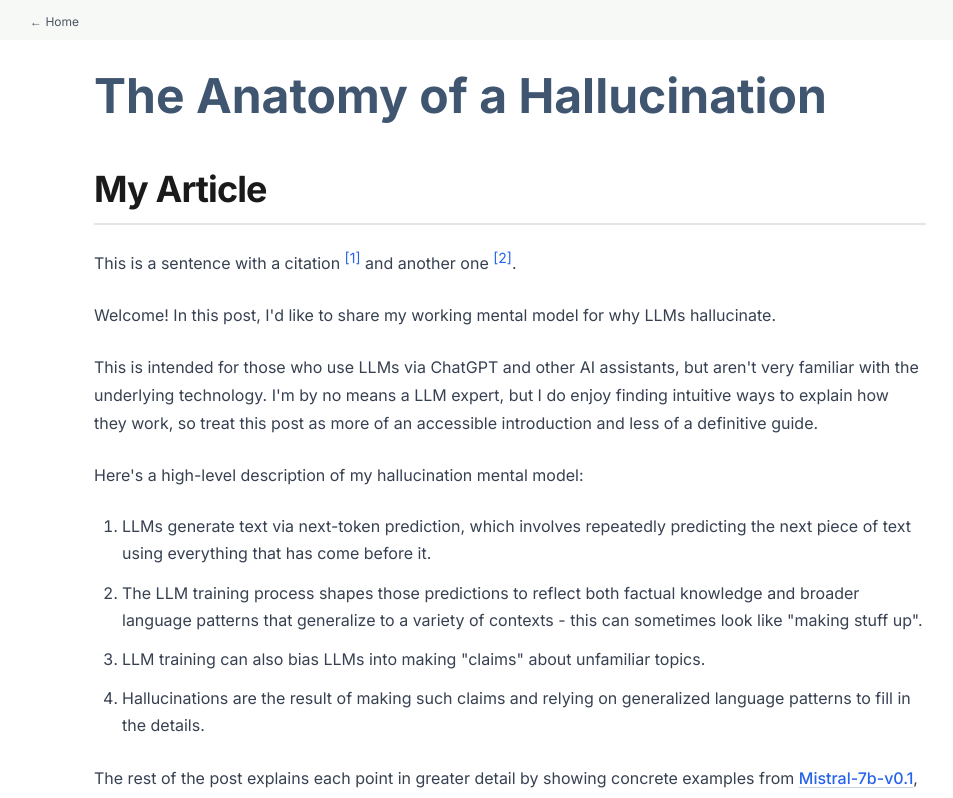
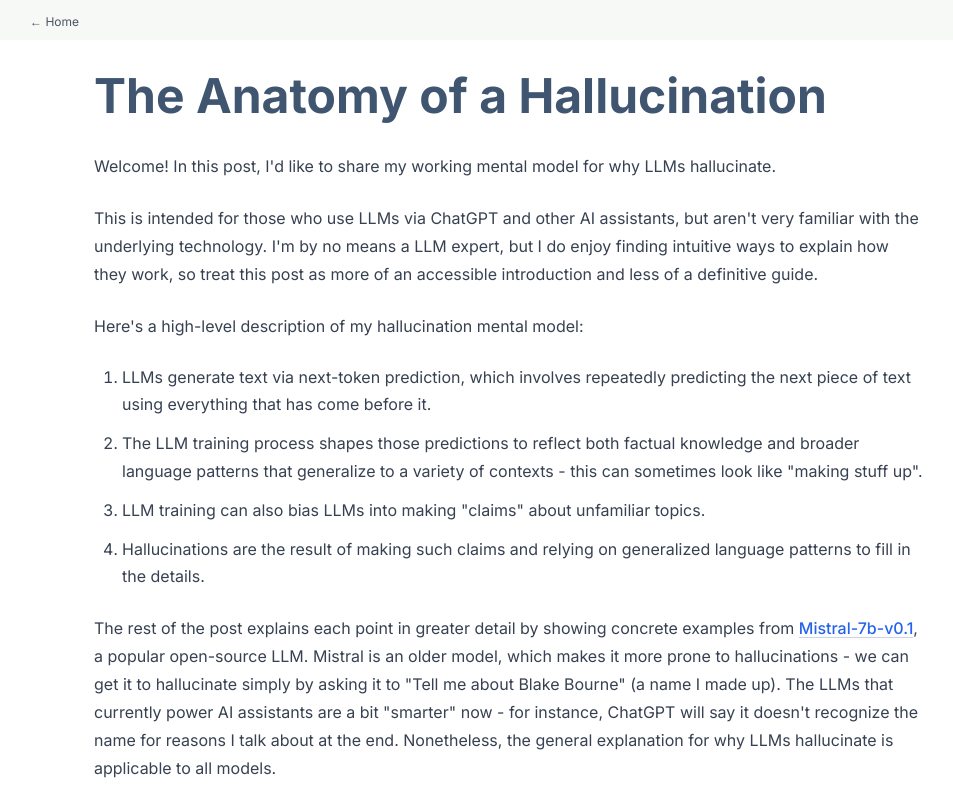
Before and after one commit to jzhang621/website, a Next.js app: page /the-anatomy-of-a-hallucination in a window 1280 px wide. Shown: the top 798 px of the page, without its empty margins (130-1083 px from the left). Built offline with nearby package versions, Linux system fonts and the light colour scheme.

Commit message:
remove citation

```diff
--- a/app/the-anatomy-of-a-hallucination/page.mdx
+++ b/app/the-anatomy-of-a-hallucination/page.mdx
@@ -46,10 +46,6 @@ export const metadata = {
 };
 
 <h1 className="text-5xl my-8 font-bold text-[#3F5570]">{metadata.title}</h1>
-
-# My Article
-
-This is a sentence with a citation <FootnoteRef id="1" /> and another one <FootnoteRef id="2" />.
 
 
 Welcome! In this post, I'd like to share my working mental model for why LLMs hallucinate.
```
